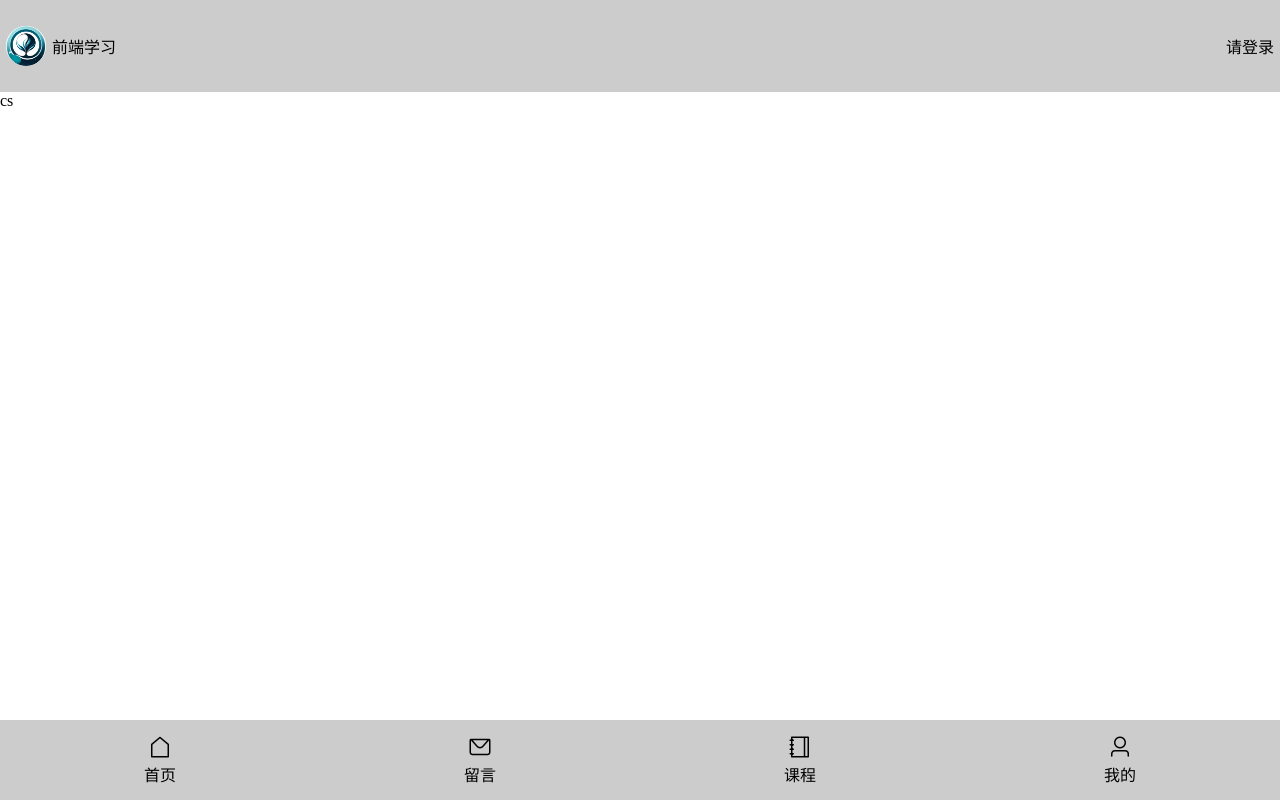
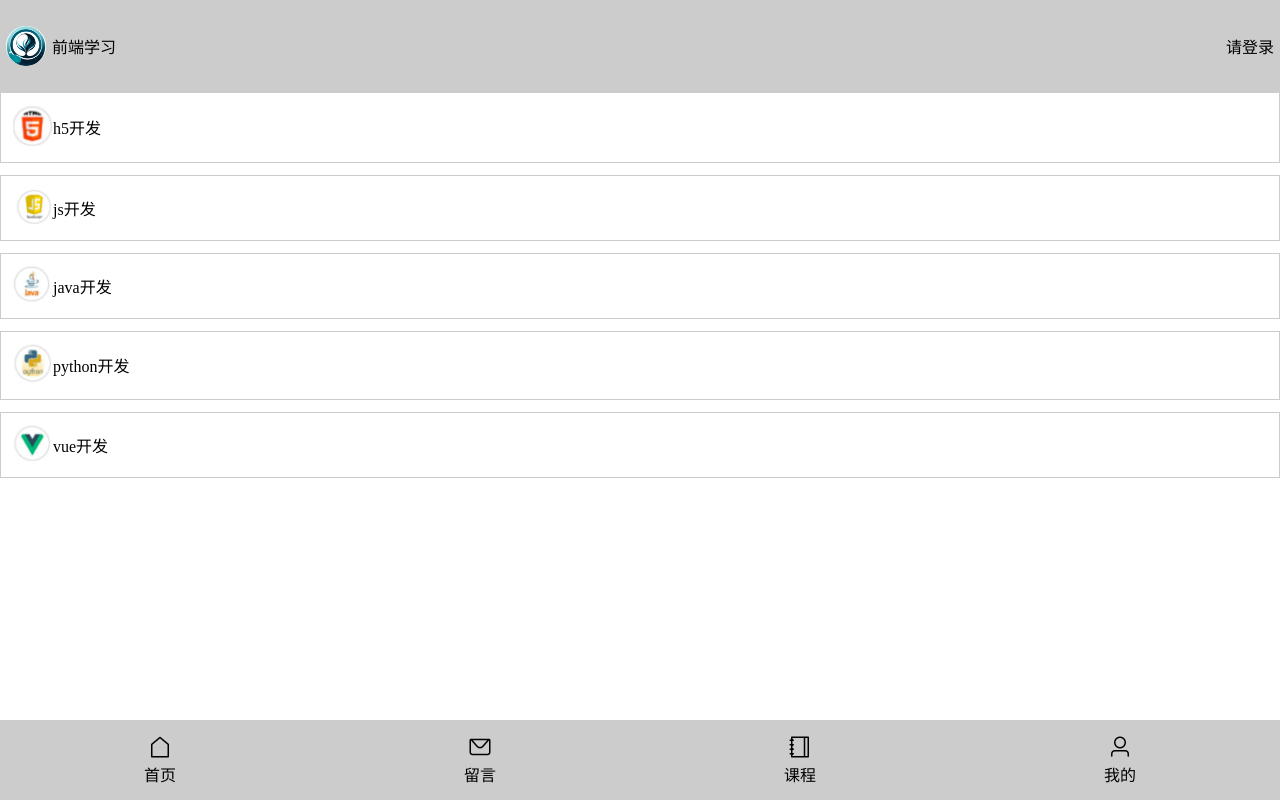
Before and after one commit to vuuuue/vue-demo, a Vue app in the folder vue2-demo/: page /Course in a window 1280 px wide. Built offline with nearby package versions, Linux system fonts and the light colour scheme.

Commit message:
feat: 课程开发

```diff
--- /dev/null
+++ b/vue2-demo/src/components/CouresList.vue
@@ -0,0 +1,72 @@
+<template>
+  <div>
+  <div class="hot-card" v-for="(item, index) in hotList" :key="index">
+    <div>
+      <img :src="item.imgSrc" alt="">
+    </div>
+    <div>
+      {{ item.title }}
+    </div>
+  </div>
+</div>
+</template>
+
+<script>
+import h5 from '@/assets/h5.png'
+import js from '@/assets/js.png'
+import java from '@/assets/java.png'
+import python from '@/assets/python.png'
+import vue from '@/assets/vue.png'
+export default {
+  name: "CouresList",
+  props: {
+    msg: String,
+  },
+  data() {
+    return {
+      hotList:[{
+        title:'h5开发',
+        imgSrc:h5
+      },
+      {
+        title:'js开发',
+        imgSrc:js
+      },
+      {
+        title:'java开发',
+        imgSrc:java
+      },
+      {
+        title:'python开发',
+        imgSrc:python
+      },
+      {
+        title:'vue开发',
+        imgSrc:vue
+      }]
+    }
+  },
+  methods: {
+    jumpHandle(item) {
+      if (this.$route.name !== item.routeName) {
+        this.$router.push({ name: item.routeName });
+      }
+    }
+  }
+};
+</script>
+
+<style lang="less" scoped>
+.hot-card{
+    border: 1px solid #ccc;
+    padding: 12px;
+    margin-bottom: 12px;
+    display: flex;
+    align-items: center;
+    div{
+      img{
+        width: 40px;
+      }
+    }
+  }
+</style>
--- a/vue2-demo/src/views/CoursePage.vue
+++ b/vue2-demo/src/views/CoursePage.vue
@@ -1,14 +1,18 @@
 <template>
   <div class="home">
-    cs
+    <CouresList></CouresList>
   </div>
 </template>
 
 <script>
 // @ is an alias to /src
+import CouresList  from '@/components/CouresList.vue'
 
 export default {
   name: "CoursePage",
+  components: {
+    CouresList
+  },
   data(){
     return {
     }
--- a/vue2-demo/src/views/HomePage.vue
+++ b/vue2-demo/src/views/HomePage.vue
@@ -15,14 +15,7 @@
       <div class="title">
         热门课程
       </div>
-      <div class="hot-card" v-for="(item, index) in hotList" :key="index">
-        <div>
-        <img :src="item.imgSrc" alt="">
-      </div>
-      <div>
-        {{ item.title }}
-      </div>
-      </div>
+        <CouresList/>
     </div>
   </div>
 </template>
@@ -35,9 +28,12 @@ import java from '@/assets/java.png'
 import more from '@/assets/more.png'
 import python from '@/assets/python.png'
 import vue from '@/assets/vue.png'
-
+import CouresList  from '@/components/CouresList.vue'
 export default {
   name: "HomePage",
+  components: {
+    CouresList
+  },
   data(){
     return {
       search: '',
@@ -65,27 +61,7 @@ export default {
       {
         title:'more',
         imgSrc:more
-      },],
-      hotList:[{
-        title:'h5开发',
-        imgSrc:h5
-      },
-      {
-        title:'js开发',
-        imgSrc:js
-      },
-      {
-        title:'java开发',
-        imgSrc:java
-      },
-      {
-        title:'python开发',
-        imgSrc:python
-      },
-      {
-        title:'vue开发',
-        imgSrc:vue
-      }]
+      },]
     }
   },
   watch:{
@@ -155,17 +131,6 @@ export default {
   .title{
     font-size: 18px;
   }
-  .hot-card{
-    border: 1px solid #ccc;
-    padding: 12px;
-    margin-bottom: 12px;
-    display: flex;
-    align-items: center;
-    div{
-      img{
-        width: 40px;
-      }
-    }
-  }
+
 }
 </style>
```
